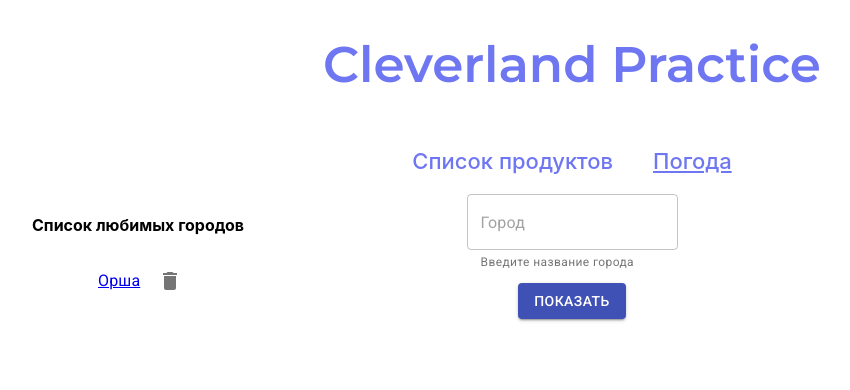
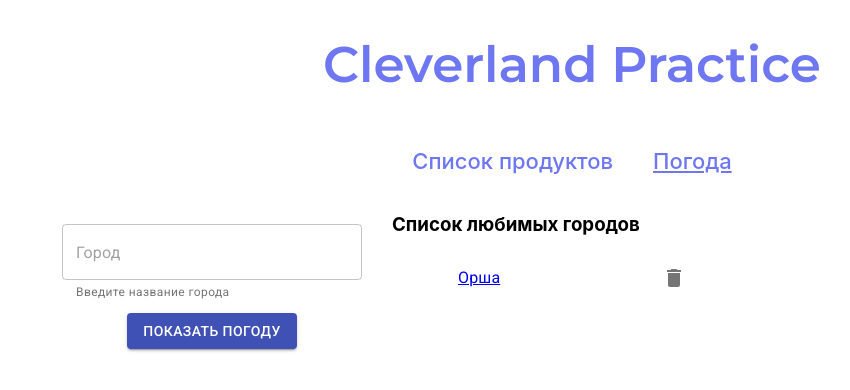
Before and after one commit to EGNKupava/cleverland_React, a React (Create React App) app in the folder cleverland-app/: page /weather in a window 1280 px wide. Shown: the top 390 px of the page, without its empty margins (68-918 px from the left). Built offline with nearby package versions, Linux system fonts and the light colour scheme.

Commit message:
{fix} поправил расположение

```diff
--- a/cleverland-app/src/components/weather/weather.css
+++ b/cleverland-app/src/components/weather/weather.css
@@ -1,13 +1,18 @@
 .Weather {
   display: grid;
-  grid-template-columns: 1fr 3fr 1fr;
+  grid-template-columns: 1fr 1fr 1fr;
   margin: 0 100px;
 }
 
 .Weather .current-weather {
+  padding-top: 30px;
   display: flex;
   flex-flow: column;
   align-items: center;
+}
+
+.Weather .current-weather .MuiFormControl-root {
+  width: 300px;
 }
 
 .Weather .current-weather .city-wether {
--- a/cleverland-app/src/components/weather/weather.jsx
+++ b/cleverland-app/src/components/weather/weather.jsx
@@ -61,10 +61,6 @@ export const Weather = () => {
 
 		return (
 			<div className="Weather">
-				<div className="cities-list">
-					<h4>Список любимых городов</h4>
-					<Mycities myCities={myCities} deleteCity={deleteCity} onShowClick={onShowClick}/>
-				</div>
 				<div className="current-weather">
 					<TextField
 						value={city}
@@ -74,7 +70,7 @@ export const Weather = () => {
 						helperText="Введите название города"
         		variant="outlined"
 					/>
-				<Button onClick={onShowClick} variant="contained" color="primary">Показать</Button>
+					<Button onClick={onShowClick} variant="contained" color="primary">Показать погоду</Button>
 					{ isLoading && (<CircularProgress />)}
 					{ isLoaded && !isError && (
 						<div className='city-wether'>
@@ -82,10 +78,14 @@ export const Weather = () => {
 							<div>Скорость ветра: {weather.wind.speed} м/с</div>
 							<div>Влажность: {weather.main.humidity} %</div>
 							<div>Давление: {weather.main.pressure} hPa</div>
-						<Button onClick={onFavButtonClick} variant="contained" color="secondary">Добавить город в избранные</Button>
+							<Button onClick={onFavButtonClick} variant="contained" color="secondary">Добавить в избранные</Button>
 						</div>
 					)}
 					{ isError && (<div>Произошла ошибка</div>)}
+				</div>
+				<div className="cities-list">
+					<h3>Список любимых городов</h3>
+					<Mycities myCities={myCities} deleteCity={deleteCity} onShowClick={onShowClick}/>
 				</div>
 				<div>
 					<Route path={`${match.path}/:city`}>
```
Lines whose indentation alone changed are shown as unchanged.
